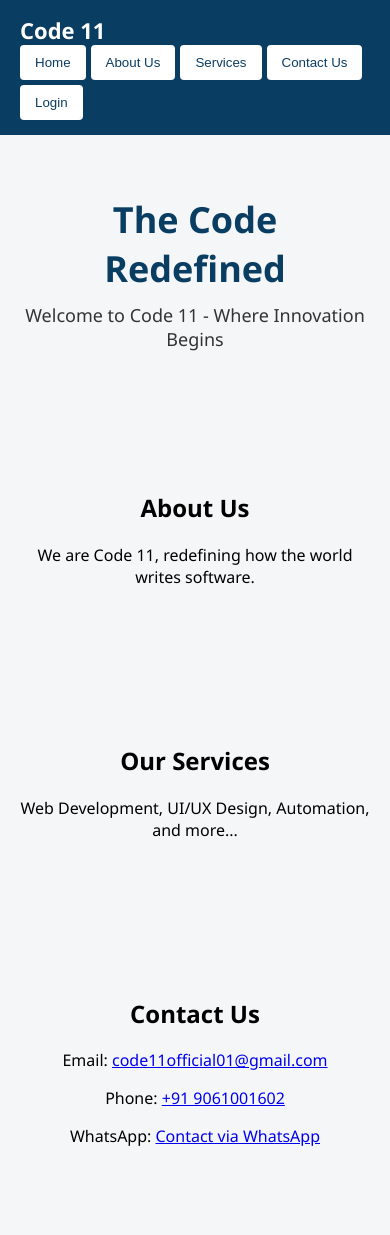
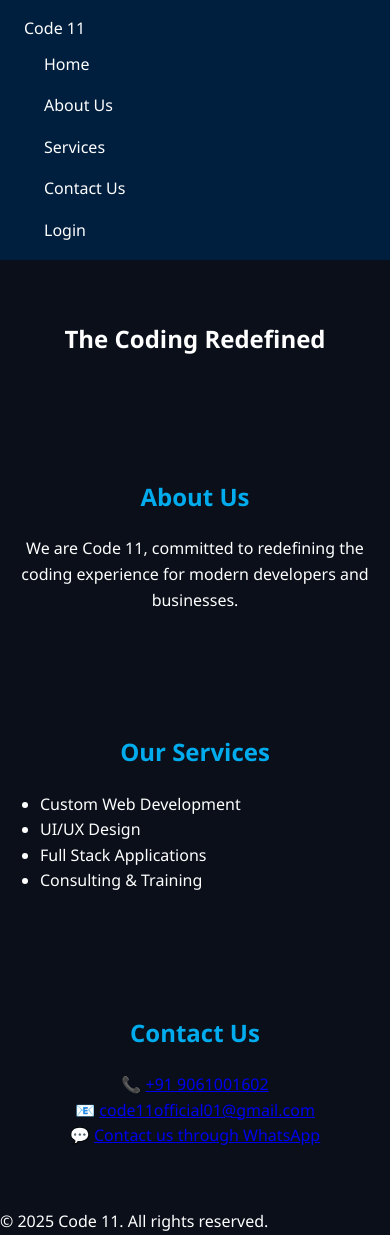
Before and after one commit to theonlyprograamer/code11, a plain HTML site: page index.html in a window 390 px wide. Drawn offline with Linux system fonts and the light colour scheme.

Commit message:
Update index.html

```diff
--- a/index.html
+++ b/index.html
@@ -3,189 +3,60 @@
 <head>
   <meta charset="UTF-8" />
   <meta name="viewport" content="width=device-width, initial-scale=1.0"/>
-  <title>Code 11 | The Code Redefined</title>
-  <style>
-    body {
-      margin: 0;
-      font-family: 'Segoe UI', Tahoma, Geneva, Verdana, sans-serif;
-      background: #f4f6f8;
-    }
-
-    header {
-      background-color: #0a3d62;
-      color: white;
-      padding: 15px 20px;
-      display: flex;
-      justify-content: space-between;
-      align-items: center;
-      flex-wrap: wrap;
-    }
-
-    .logo {
-      font-size: 22px;
-      font-weight: bold;
-    }
-
-    nav {
-      display: flex;
-      flex-wrap: wrap;
-      gap: 10px;
-    }
-
-    nav button {
-      background-color: white;
-      color: #0a3d62;
-      border: none;
-      padding: 10px 15px;
-      border-radius: 4px;
-      cursor: pointer;
-      transition: 0.3s;
-    }
-
-    nav button:hover {
-      background-color: #dcdde1;
-    }
-
-    .section {
-      padding: 60px 20px;
-      text-align: center;
-    }
-
-    .welcome {
-      font-size: 36px;
-      font-weight: bold;
-      margin-bottom: 10px;
-      color: #0a3d62;
-    }
-
-    .subtext {
-      font-size: 18px;
-      color: #333;
-    }
-
-    .login-container {
-      display: none;
-      max-width: 400px;
-      margin: 30px auto;
-      background: white;
-      padding: 25px;
-      border-radius: 8px;
-      box-shadow: 0 0 10px rgba(0,0,0,0.1);
-    }
-
-    .login-container h3 {
-      margin-bottom: 20px;
-    }
-
-    input[type="text"], input[type="password"] {
-      width: 100%;
-      padding: 10px;
-      margin-bottom: 15px;
-      border: 1px solid #ccc;
-      border-radius: 4px;
-    }
-
-    input[type="submit"] {
-      width: 100%;
-      padding: 10px;
-      background-color: #0a3d62;
-      color: white;
-      border: none;
-      border-radius: 4px;
-      cursor: pointer;
-    }
-
-    .message {
-      margin-top: 15px;
-      font-weight: bold;
-      text-align: center;
-    }
-
-    @media (max-width: 600px) {
-      header {
-        flex-direction: column;
-        align-items: flex-start;
-      }
-
-      nav {
-        width: 100%;
-        justify-content: flex-start;
-        gap: 5px;
-      }
-    }
-  </style>
+  <title>Code 11 - The Coding Redefined</title>
+  <link rel="stylesheet" href="style.css" />
 </head>
 <body>
 
+  <!-- Navigation Bar -->
   <header>
-    <div class="logo">Code 11</div>
-    <nav>
-      <button onclick="scrollToSection('home')">Home</button>
-      <button onclick="scrollToSection('about')">About Us</button>
-      <button onclick="scrollToSection('services')">Services</button>
-      <button onclick="scrollToSection('contact')">Contact Us</button>
-      <button onclick="showLogin()">Login</button>
+    <nav class="navbar">
+      <div class="logo">Code 11</div>
+      <ul class="nav-links">
+        <li><a href="#home">Home</a></li>
+        <li><a href="#about">About Us</a></li>
+        <li><a href="#services">Services</a></li>
+        <li><a href="#contact">Contact Us</a></li>
+        <li><a href="login.html">Login</a></li>
+      </ul>
     </nav>
   </header>
 
-  <div class="section" id="home">
-    <div class="welcome">The Code Redefined</div>
-    <div class="subtext">Welcome to Code 11 - Where Innovation Begins</div>
-  </div>
+  <!-- Hero Section -->
+  <section id="home" class="hero">
+    <div class="hero-content">
+      <h1>The Coding Redefined</h1>
+    </div>
+  </section>
 
-  <div class="section" id="about">
+  <!-- About Us Section -->
+  <section id="about" class="section">
     <h2>About Us</h2>
-    <p>We are Code 11, redefining how the world writes software.</p>
-  </div>
+    <p>We are Code 11, committed to redefining the coding experience for modern developers and businesses.</p>
+  </section>
 
-  <div class="section" id="services">
+  <!-- Services Section -->
+  <section id="services" class="section">
     <h2>Our Services</h2>
-    <p>Web Development, UI/UX Design, Automation, and more...</p>
-  </div>
+    <ul>
+      <li>Custom Web Development</li>
+      <li>UI/UX Design</li>
+      <li>Full Stack Applications</li>
+      <li>Consulting & Training</li>
+    </ul>
+  </section>
 
-  <div class="section" id="contact">
+  <!-- Contact Us Section -->
+  <section id="contact" class="section">
     <h2>Contact Us</h2>
-    <p>Email: <a href="mailto:code11official01@gmail.com">code11official01@gmail.com</a></p>
-    <p>Phone: <a href="tel:+919061001602">+91 9061001602</a></p>
-    <p>WhatsApp: <a href="https://wa.me/919061001602" target="_blank">Contact via WhatsApp</a></p>
-  </div>
+    <p>📞 <a href="tel:+919061001602">+91 9061001602</a></p>
+    <p>📧 <a href="mailto:code11official01@gmail.com">code11official01@gmail.com</a></p>
+    <p>💬 <a href="https://wa.me/919061001602" target="_blank">Contact us through WhatsApp</a></p>
+  </section>
 
-  <div class="login-container" id="loginContainer">
-    <form onsubmit="return validateLogin(event)">
-      <h3>Login</h3>
-      <input type="text" id="username" placeholder="Username" required />
-      <input type="password" id="password" placeholder="Password" required />
-      <input type="submit" value="Login" />
-      <div class="message" id="loginMessage"></div>
-    </form>
-  </div>
-
-  <script>
-    function scrollToSection(id) {
-      document.getElementById(id).scrollIntoView({ behavior: 'smooth' });
-    }
-
-    function showLogin() {
-      document.getElementById("loginContainer").style.display = "block";
-      document.getElementById("loginMessage").innerText = "";
-    }
-
-    function validateLogin(event) {
-      event.preventDefault();
-      const user = document.getElementById("username").value;
-      const pass = document.getElementById("password").value;
-
-      const msg = document.getElementById("loginMessage");
-
-      if (user === "hey" && pass === "hey") {
-        msg.innerText = "✅ Login successful!";
-        msg.style.color = "green";
-      } else {
-        msg.innerText = "❌ Invalid username or password.";
-        msg.style.color = "red";
-      }
-    }
-  </script>
+  <footer>
+    <p>&copy; 2025 Code 11. All rights reserved.</p>
+  </footer>
 
 </body>
 </html>
```
